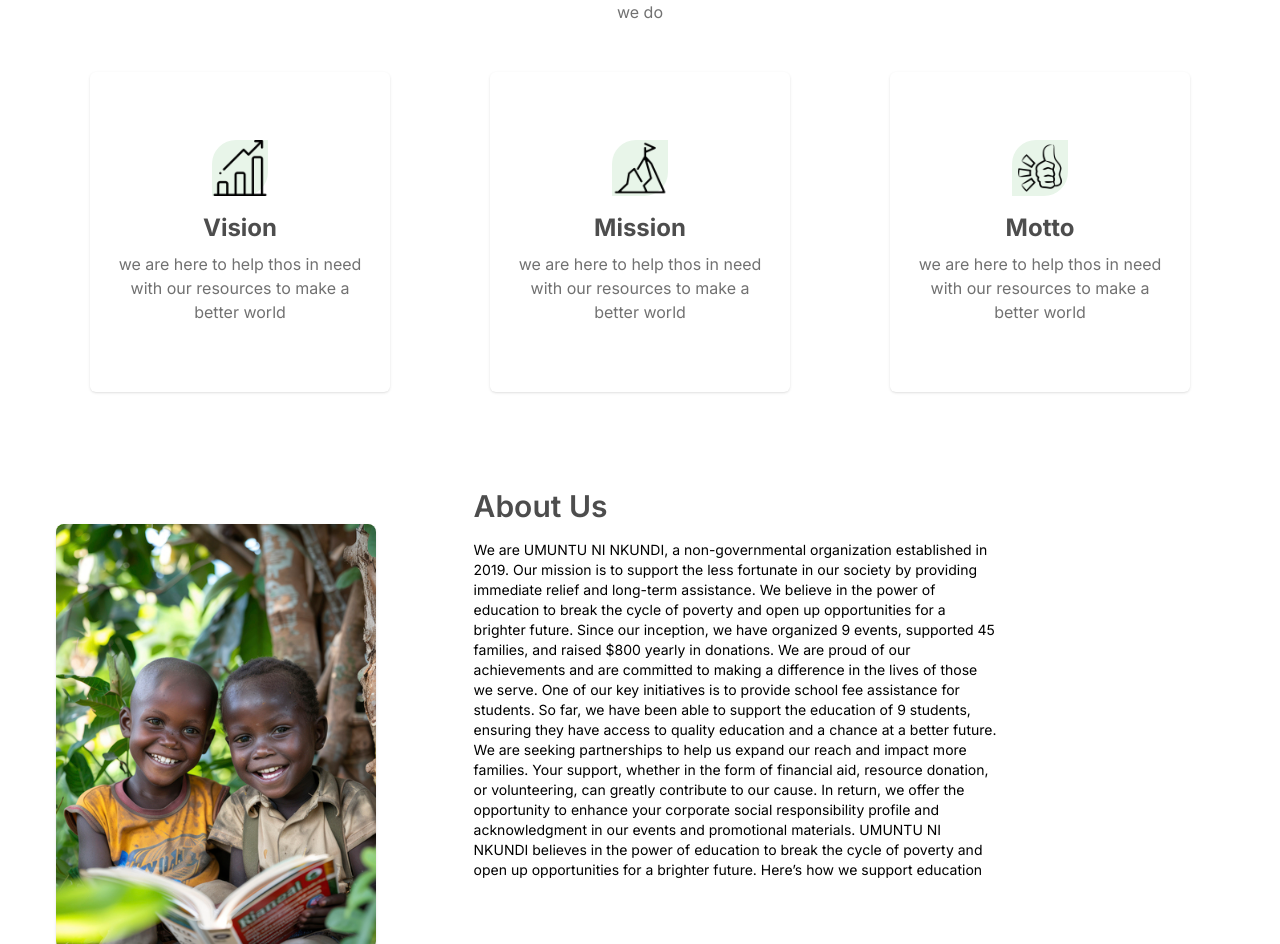
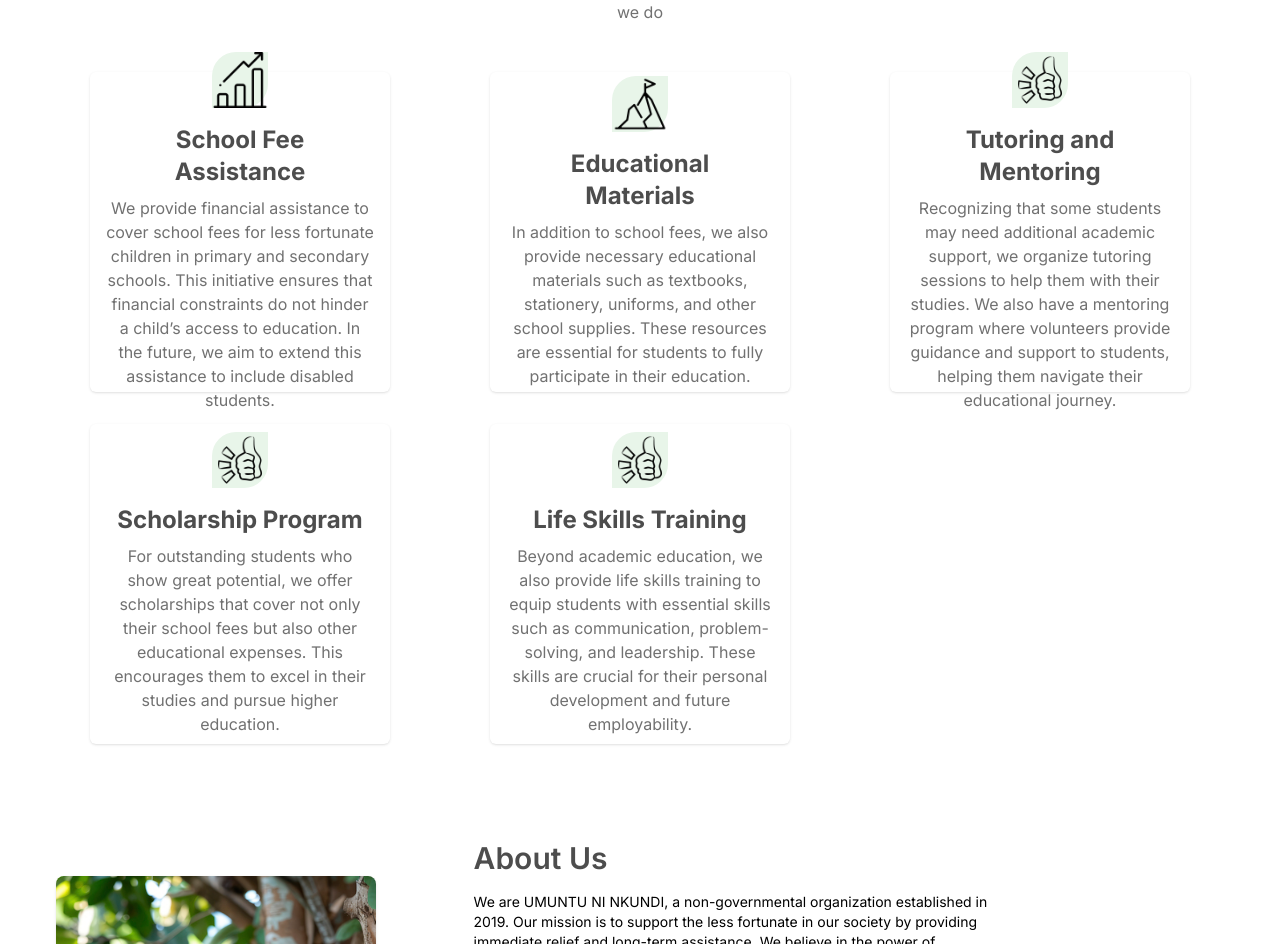
Before and after one commit to IMANISHIMWE21218/umuntu, a React (Vite) app: page / in a window 1280 px wide. Shown: the part 1020-1964 px from the top of the page. Built offline with nearby package versions, Linux system fonts and the light colour scheme.

Commit message:
Update Vision.jsx

```diff
--- a/src/components/Vision.jsx
+++ b/src/components/Vision.jsx
@@ -7,22 +7,36 @@ const Vision = () => {
 
   const  contentsData = [{
                             id: 1,
-                            title: "Vision",
-                            description: "we are here to help thos in need with our resources to make a better world",
+                            title: "School Fee Assistance",
+                            description: "We provide financial assistance to cover school fees for less fortunate children in primary and secondary schools. This initiative ensures that financial constraints do not hinder a child’s access to education. In the future, we aim to extend this assistance to include disabled students.",
                             image:v1
 
                         },
                         {
                             id: 2,
-                            title: "Mission",
-                            description: "we are here to help thos in need with our resources to make a better world",
+                            title: "Educational Materials",
+                            description: "In addition to school fees, we also provide necessary educational materials such as textbooks, stationery, uniforms, and other school supplies. These resources are essential for students to fully participate in their education.",
                             image:v2
 
                         },
                         {
                             id: 3,
-                            title: "Motto",
-                            description: "we are here to help thos in need with our resources to make a better world",
+                            title: "Tutoring and Mentoring",
+                            description: "Recognizing that some students may need additional academic support, we organize tutoring sessions to help them with their studies. We also have a mentoring program where volunteers provide guidance and support to students, helping them navigate their educational journey.",
+                            image:v3
+
+                        },
+                        {
+                            id: 4,
+                            title: "Scholarship Program",
+                            description: "For outstanding students who show great potential, we offer scholarships that cover not only their school fees but also other educational expenses. This encourages them to excel in their studies and pursue higher education.",
+                            image:v3
+
+                        },
+                        {
+                            id: 5,
+                            title: "Life Skills Training",
+                            description: "Beyond academic education, we also provide life skills training to equip students with essential skills such as communication, problem-solving, and leadership. These skills are crucial for their personal development and future employability.",
                             image:v3
 
                         }]
```
